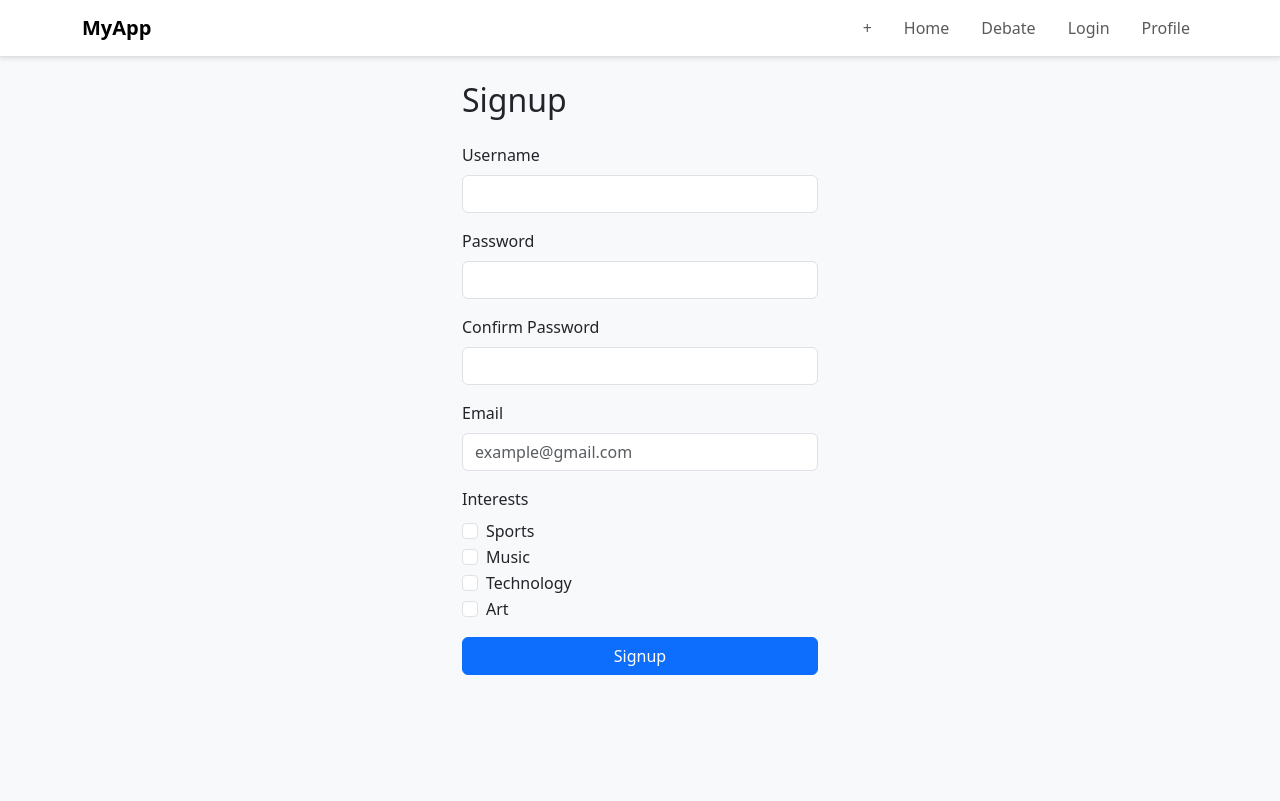
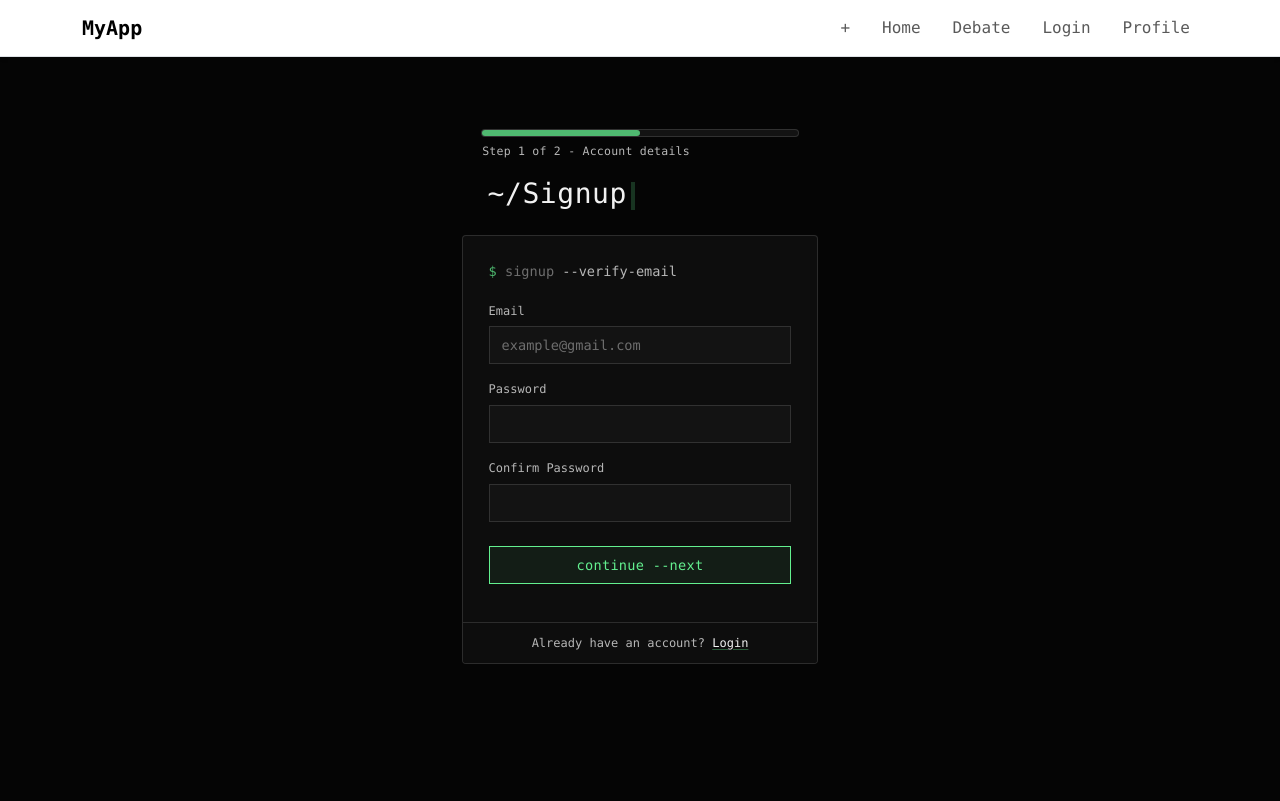
Before and after one commit to ali-fadaee/CITS3403-Group-Project, a Flask app: page /signup in a window 1280 px wide. Run offline with Flask 3, Linux system fonts and the light colour scheme.

Commit message:
Signup update - Implement multi-step signup flow (front-end only):
- Build a two-step signup structure with navigation between account details and profile setup
- Add a visual progress bar to indicate current signup step
- Match signup page styling to the project template - login page for consistent UI

```diff
--- a/app/static/css/auth.css
+++ b/app/static/css/auth.css
@@ -46,6 +46,44 @@ body {
   font-size: 0.85rem;
 }
 
+/* ── progress bar ── */
+.auth-step-progress {
+  position: relative;
+  height: 8px;
+  border: 1px solid var(--debate-border-soft);
+  background: var(--debate-panel-soft);
+  overflow: visible;
+  margin-inline: 1.2rem;
+  margin-bottom: 2.5rem;
+  border-radius: 999px;
+}
+
+/* animated green fill layer */
+.auth-step-progress::before {
+  content: "";
+  position: absolute;
+  inset: 0 auto 0 0;
+  height: 100%;
+  width: 50%;
+  background: rgba(99, 240, 143, 0.75);
+  border-radius: 999px;
+  transition: width 220ms ease;
+}
+
+.auth-step-progress.is-step-two::before {
+  width: 100%;
+}
+
+.auth-step-progress-text {
+  position: absolute;
+  top: 0.8rem;
+  left: 0;
+  margin: 0;
+  color: var(--debate-text-dim);
+  font-size: 0.72rem;
+  letter-spacing: 0.02em;
+}
+
 /* ── heading path ── */
 .auth-heading {
   color: var(--debate-text);
@@ -89,6 +127,17 @@ body {
   width: 50%;
   flex-shrink: 0;
   padding: 1.6rem 1.6rem 1.4rem;
+}
+
+.auth-step-panels {
+  display: flex;
+  width: 200%;
+  transform: translateX(0);
+  transition: transform 220ms ease;
+}
+
+.auth-step-panels.is-step-two {
+  transform: translateX(-50%);
 }
 
 /* login uses a single full-width panel */
@@ -198,6 +247,38 @@ body {
   background: rgba(99, 240, 143, 0.22);
 }
 
+.auth-button-second {
+  border-color: var(--debate-border-soft);
+  color: var(--debate-text-dim);
+  background: rgba(157, 157, 157, 0.08);
+}
+
+.auth-button-second:hover {
+  background: rgba(157, 157, 157, 0.14);
+}
+
+.auth-interest-btn {
+  border-radius: 0;
+  border-color: var(--debate-border-soft);
+  color: var(--debate-text-dim);
+  background: rgba(157, 157, 157, 0.08);
+  font-size: 0.76rem;
+  line-height: 1;
+  padding: 0.35rem 0.7rem;
+}
+
+.auth-interest-buttons .btn-outline-secondary:hover {
+  border-color: rgba(99, 240, 143, 0.4);
+  color: var(--debate-text);
+  background: rgba(157, 157, 157, 0.14);
+}
+
+.auth-interest-buttons .btn-check:checked + .auth-interest-btn {
+  border-color: var(--debate-yes);
+  color: var(--debate-yes);
+  background: rgba(99, 240, 143, 0.16);
+}
+
 /* ── footer links ── */
 .auth-footer {
   display: flex;
--- /dev/null
+++ b/app/static/js/signup.js
@@ -0,0 +1,41 @@
+function initSignupStepper() {
+  const panels = document.getElementById("signupPanels");
+  const toStepTwoBtn = document.getElementById("continueToProfile");
+  const toStepOneBtn = document.getElementById("backToVerify");
+  const progressBar = document.getElementById("signupProgress");
+  const progressText = document.getElementById("signupProgressText");
+
+  if (!panels || !toStepTwoBtn || !toStepOneBtn) {
+    return;
+  }
+
+  function setStep(step) {
+    const isStepOne = step === 1;
+    panels.classList.toggle("is-step-two", !isStepOne);
+    if (progressBar) {
+      progressBar.classList.toggle("is-step-two", !isStepOne);
+      progressBar.setAttribute("aria-valuenow", String(step));
+    }
+    if (progressText) {
+      progressText.textContent = isStepOne
+        ? "Step 1 of 2 - Account details"
+        : "Step 2 of 2 - Profile setup";
+    }
+  }
+
+  toStepTwoBtn.addEventListener("click", function () {
+    setStep(2);
+  });
+
+  toStepOneBtn.addEventListener("click", function () {
+    setStep(1);
+  });
+
+  setStep(1);
+}
+
+if (document.readyState === "loading") {
+  document.addEventListener("DOMContentLoaded", initSignupStepper);
+} else {
+  initSignupStepper();
+}
--- a/app/templates/signup.html
+++ b/app/templates/signup.html
@@ -2,57 +2,89 @@
 
 {% block title %}Signup{% endblock %}
 
+{% block extra_css %}
+<link rel="stylesheet" href="{{ url_for('static', filename='css/auth.css') }}">
+{% endblock %}
+
 {% block content %}
 <div class="row justify-content-center">
-  <div class="col-md-4">
-    <h2 class="mb-4">Signup</h2>
-    <form method="POST" action="/signup">
+  <div class="col-12 col-sm-10 col-md-8 col-lg-6 col-xl-4">
+
+    <div class="auth-step-progress" id="signupProgress" role="progressbar" aria-label="Signup progress" aria-valuemin="1" aria-valuemax="2" aria-valuenow="1">
+      <p class="auth-step-progress-text" id="signupProgressText">Step 1 of 2 - Account details</p>
+    </div>
+
+    <h2 class="mb-4 auth-heading">~/Signup<span class="terminal-cursor"></span></h2>
+
+    <div class="auth-card">
+      <form id="signupForm" method="POST" action="/signup">
+        <div class="auth-step-panels" id="signupPanels">
+          <div class="auth-panel" data-step="1">
+            <p class="auth-msg">$ signup <span>--verify-email</span></p>
 
             <div class="mb-3">
-        <label for="username" class="form-label">Username</label>
-        <input type="text" class="form-control" id="username" name="username" required>
+              <label class="auth-label form-label" for="email">Email</label>
+              <input type="email" placeholder="example@gmail.com" class="form-control auth-input" id="email" name="email" required>
             </div>
 
             <div class="mb-3">
-        <label for="password" class="form-label">Password</label>
-        <input type="password" class="form-control" id="password" name="password" required>
+              <label class="auth-label form-label" for="password">Password</label>
+              <input type="password" class="form-control auth-input" id="password" name="password" autocomplete="new-password" required>
             </div>
 
-      <div class="mb-3">
-        <label for="confirm_password" class="form-label">Confirm Password</label>
-        <input type="password" class="form-control" id="confirm_password" name="confirm_password" required>
+            <div class="mb-4">
+              <label class="auth-label form-label" for="confirm_password">Confirm Password</label>
+              <input type="password" class="form-control auth-input" id="confirm_password" name="confirm_password" autocomplete="new-password" required>
             </div>
 
-      <div class="mb-3">
-        <label for="email" class="form-label">Email</label>
-        <input type="email" placeholder="example@gmail.com" class="form-control" id="email" name="email" required>
+            <button type="button" class="auth-button" id="continueToProfile">continue --next</button>
           </div>
 
+          <div class="auth-panel auth-step-panel" data-step="2">
+            <p class="auth-msg">$ signup <span>--profile-setup</span></p>
+
             <div class="mb-3">
-        <label class="form-label">Interests</label>
-
-        <div class="form-check">
-            <input class="form-check-input" type="checkbox" id="interest1" name="interests[]" value="sports">
-            <label class="form-check-label" for="interest1">Sports</label>
+              <label class="auth-label form-label" for="username">Username</label>
+              <input type="text" class="form-control auth-input" id="username" name="username" required>
             </div>
 
-        <div class="form-check">
-            <input class="form-check-input" type="checkbox" id="interest2" name="interests[]" value="music">
-            <label class="form-check-label" for="interest2">Music</label>
+            <div class="mb-4">
+              <label class="auth-label form-label mb-2">Interests (select all that apply)</label>
+
+              <div class="auth-interest-buttons d-flex flex-wrap gap-2">
+                <input type="checkbox" class="btn-check" id="interest1" name="interests[]" value="sports" autocomplete="off">
+                <label class="btn btn-outline-secondary auth-interest-btn" for="interest1">Sports</label>
+
+                <input type="checkbox" class="btn-check" id="interest2" name="interests[]" value="music" autocomplete="off">
+                <label class="btn btn-outline-secondary auth-interest-btn" for="interest2">Music</label>
+
+                <input type="checkbox" class="btn-check" id="interest3" name="interests[]" value="technology" autocomplete="off">
+                <label class="btn btn-outline-secondary auth-interest-btn" for="interest3">Technology</label>
+
+                <input type="checkbox" class="btn-check" id="interest4" name="interests[]" value="art" autocomplete="off">
+                <label class="btn btn-outline-secondary auth-interest-btn" for="interest4">Art</label>
+
+                <input type="checkbox" class="btn-check" id="interest5" name="interests[]" value="economics" autocomplete="off">
+                <label class="btn btn-outline-secondary auth-interest-btn" for="interest5">Economics</label>
+              </div>
             </div>
 
-        <div class="form-check">
-            <input class="form-check-input" type="checkbox" id="interest3" name="interests[]" value="technology">
-            <label class="form-check-label" for="interest3">Technology</label>
-        </div>
-
-        <div class="form-check">
-            <input class="form-check-input" type="checkbox" id="interest4" name="interests[]" value="art">
-            <label class="form-check-label" for="interest4">Art</label>
+            <div class="auth-actions d-flex gap-2">
+              <button type="button" class="auth-button auth-button-second" id="backToVerify">back --edit</button>
+              <button type="submit" class="auth-button">signup --execute</button>
             </div>
           </div>
-      <button type="submit" class="btn btn-primary w-100">Signup</button>
+        </div>
       </form>
+
+      <div class="auth-footer mt-3">
+        <p>Already have an account? <a href="/login">Login</a></p>
+      </div>
+    </div>
   </div>
 </div>
 {% endblock %}
+
+{% block extra_js %}
+<script src="{{ url_for('static', filename='js/signup.js') }}"></script>
+{% endblock %}
```
Lines whose indentation alone changed are shown as unchanged.
